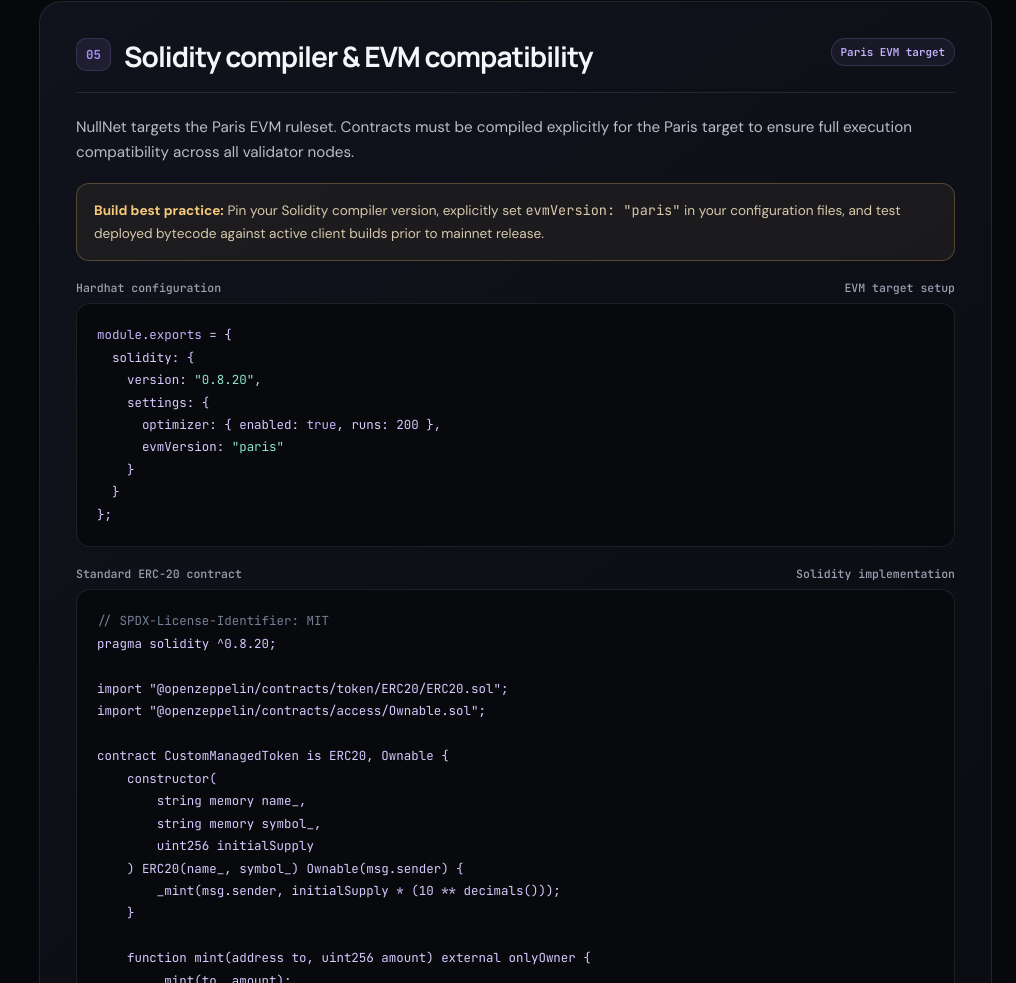
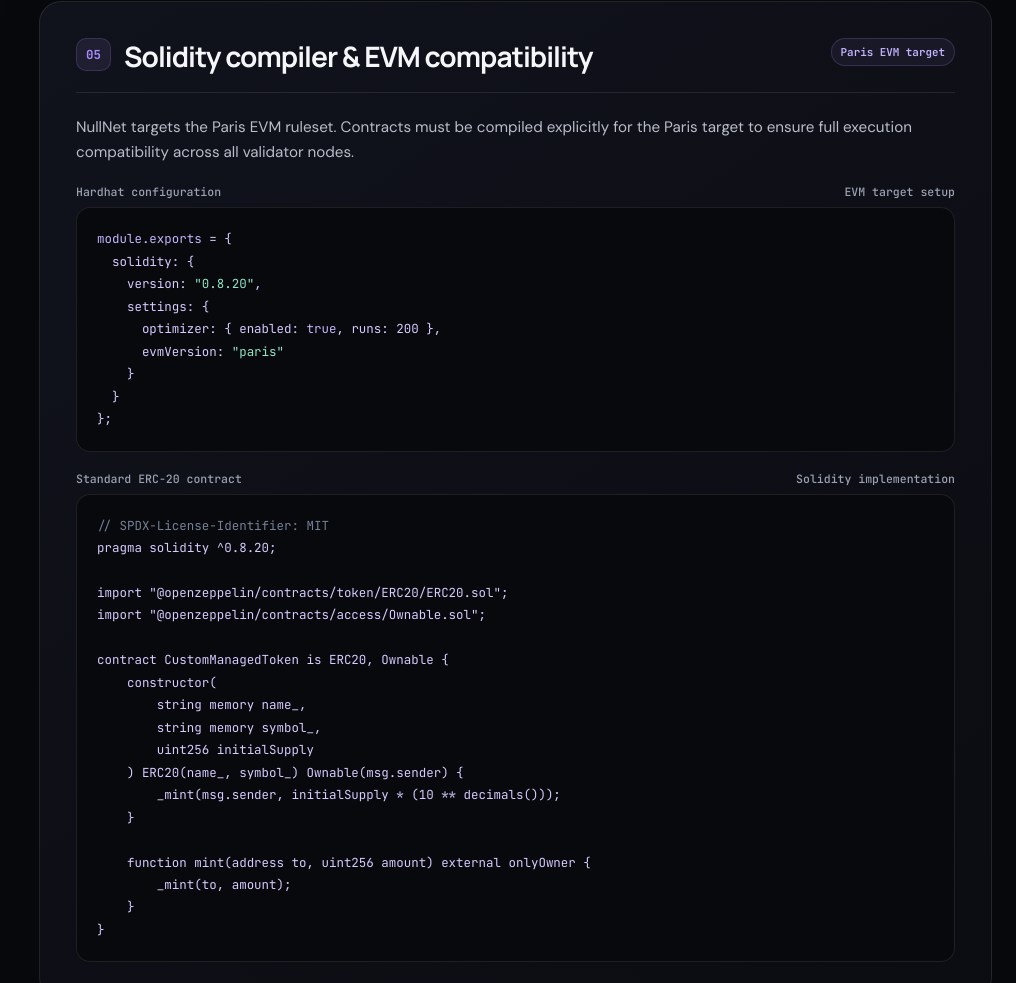
Before and after one commit to lunul-dev/documentation, a website: page index.html in a window 1280 px wide. Shown: the part 3784-4767 px from the top of the page, without its empty margins (264-1280 px from the left). Drawn offline with Linux system fonts and the light colour scheme.

Commit message:
Update index.html

```diff
--- a/index.html
+++ b/index.html
@@ -79,7 +79,6 @@ geth --datadir ./data \
 </section>
 <section class="doc-card" id="solidity"><div class="card-head"><div class="card-title"><span class="num">05</span><h2>Solidity compiler &amp; EVM compatibility</h2></div><span class="pill">Paris EVM target</span></div>
 <div class="prose"><p>NullNet targets the Paris EVM ruleset. Contracts must be compiled explicitly for the Paris target to ensure full execution compatibility across all validator nodes.</p></div>
-<div class="callout"><strong>Build best practice:</strong> Pin your Solidity compiler version, explicitly set <code>evmVersion: "paris"</code> in your configuration files, and test deployed bytecode against active client builds prior to mainnet release.</div>
 <div class="code-head"><span>Hardhat configuration</span><span>EVM target setup</span></div><div class="codeblock"><pre><code><span class="kw">module.exports</span> = {
   solidity: {
     version: <span class="str">"0.8.20"</span>,
```
